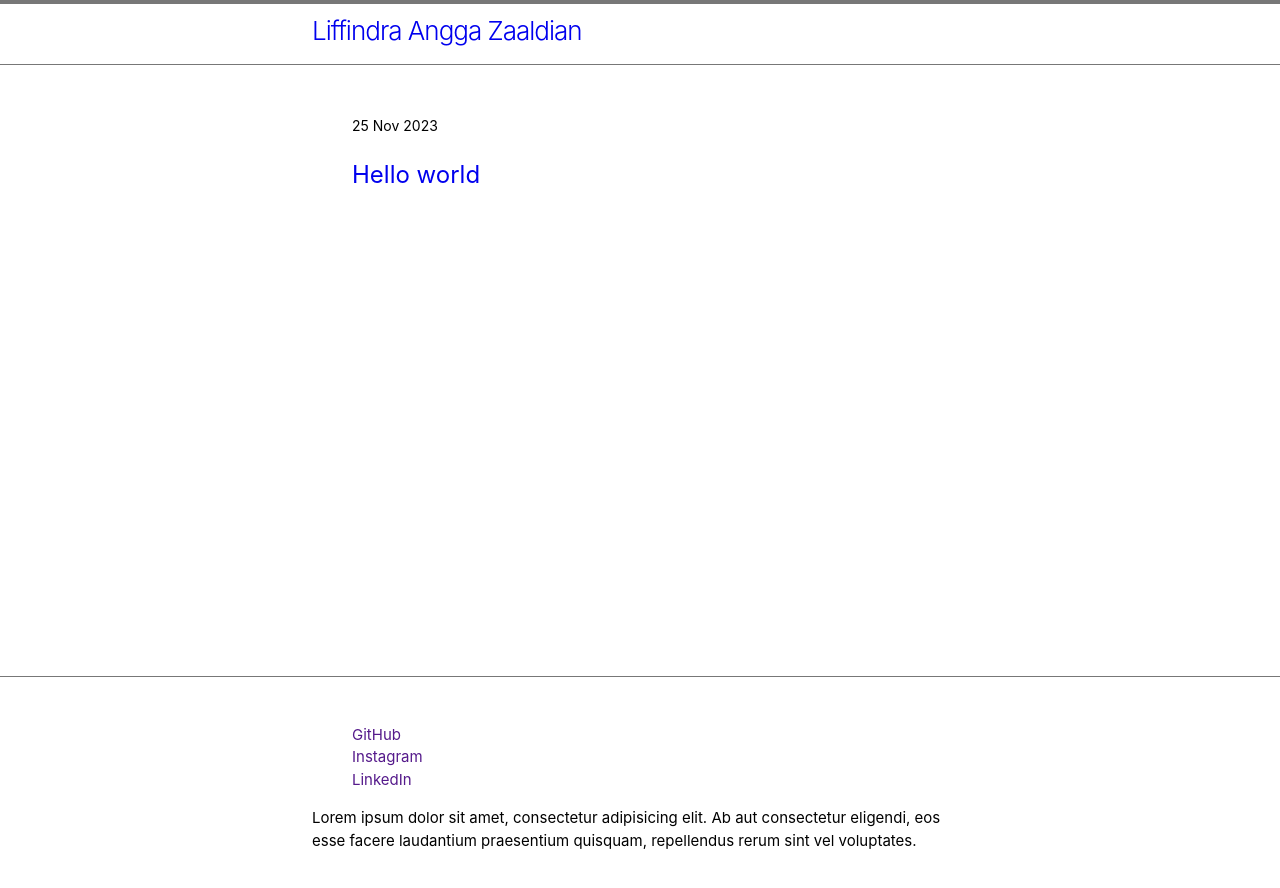
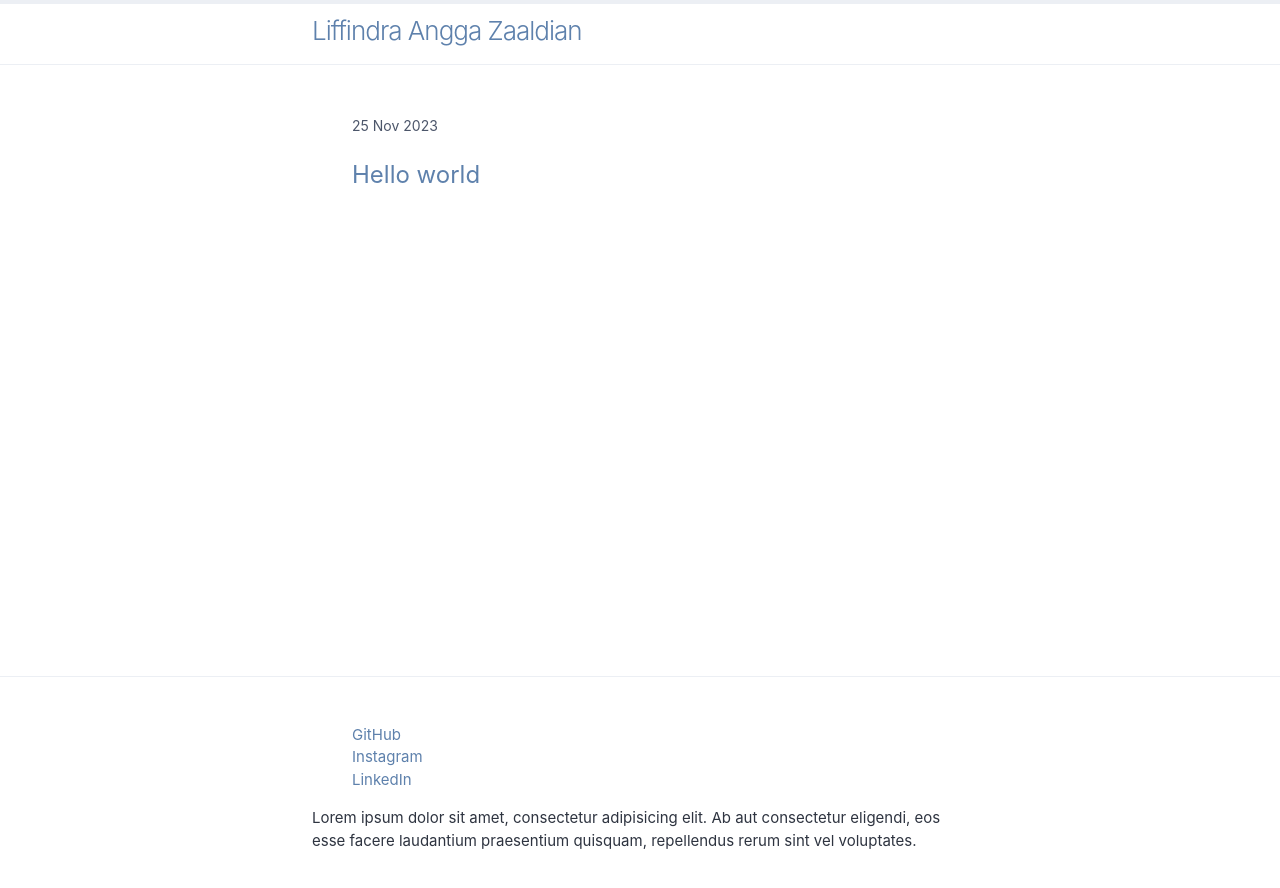
Before and after one commit to findrakecil/findrakecil.github.io, a Jekyll site: the page built from index.html, in a window 1280 px wide. Shown: the top 888 px of the page. Built offline with Jekyll 4.4.1, drawn with Linux system fonts in a browser that asks for light colours; the list of posts is cut into pages by our own code.

Commit message:
feat: apply Nord theme

```diff
--- a/_sass/main.scss
+++ b/_sass/main.scss
@@ -13,6 +13,15 @@ $on-laptop: 45rem !default;
 $on-medium: $on-palm !default;
 $on-large: $on-laptop !default;
 
+$polar-night-1: #2E3440;
+$polar-night-4: #4C566A;
+
+$frost-4: #5E81AC;
+
+$snow-storm-1: #D8DEE9;
+$snow-storm-2: #E5E9F0;
+$snow-storm-3: #ECEFF4;
+
 @mixin media-query($device) {
   @media screen and (max-width: $device) {
     @content;
--- a/_sass/theme.scss
+++ b/_sass/theme.scss
@@ -3,6 +3,7 @@ html {
 }
 
 body {
+  color: $polar-night-1;
   display: flex;
   flex-direction: column;
   font: $base-font-weight #{$base-font-size}/#{$base-line-height} $base-font-family;
@@ -49,6 +50,7 @@ li {
 }
 
 a {
+  color: $frost-4;
   text-decoration: none;
 
   &:hover {
@@ -57,7 +59,7 @@ a {
 }
 
 blockquote {
-  border-left: 0.25rem solid #777;
+  border-left: 0.25rem solid $polar-night-4;
   font-size: 1.125rem;
   font-style: italic;
   padding-left: $spacing-unit * .5;
@@ -75,11 +77,11 @@ table {
   margin-bottom: $spacing-unit;
   width: 100%;
   border-collapse: collapse;
-  border: 0.0625rem solid #777777;
+  border: 0.0625rem solid $snow-storm-1;
 
   tr {
     &:nth-child(even) {
-      background-color: #999999;
+      background-color: $snow-storm-3;
     }
   }
 
@@ -88,12 +90,12 @@ table {
   }
 
   th {
-    background-color: #999999;
-    border: 0.0625rem solid #777777;
+    background-color: $snow-storm-2;
+    border: 0.0625rem solid $snow-storm-2;
   }
 
   td {
-    border: 0.0625rem solid #777777;
+    border: 0.0625rem solid $snow-storm-3;
   }
 
   @include media-query($on-laptop) {
@@ -106,7 +108,7 @@ table {
 
 pre,
 code {
-  border: 0.0625rem solid #777777;
+  border: 0.0625rem solid $snow-storm-1;
   border-radius: 0.25rem;
   font-family: $code-font-family;
   font-size: 0.9375em;
@@ -149,8 +151,8 @@ pre {
 }
 
 .site-header {
-  border-bottom: 0.0625rem solid #777777;
-  border-top: 0.25rem solid #777777;
+  border-bottom: 0.0625rem solid $snow-storm-3;
+  border-top: 0.25rem solid $snow-storm-3;
   line-height: $base-line-height * $base-font-size * 2.25;
   min-height: $spacing-unit * 1.865;
 }
@@ -177,6 +179,7 @@ pre {
 }
 
 .post-list__meta {
+  color: $polar-night-4;
   font-size: $small-font-size;
 }
 
@@ -234,7 +237,7 @@ pre {
 }
 
 .site-footer {
-  border-top: 0.0625rem solid #777777;
+  border-top: 0.0625rem solid $snow-storm-3;
   padding: $spacing-unit 0;
 }
 
@@ -267,7 +270,7 @@ pre {
       padding: $spacing-unit * .25;
 
       &.pager-edge {
-        color: #777777;
+        color: $snow-storm-3;
         border: 0.0625rem dashed;
       }
     }
```
